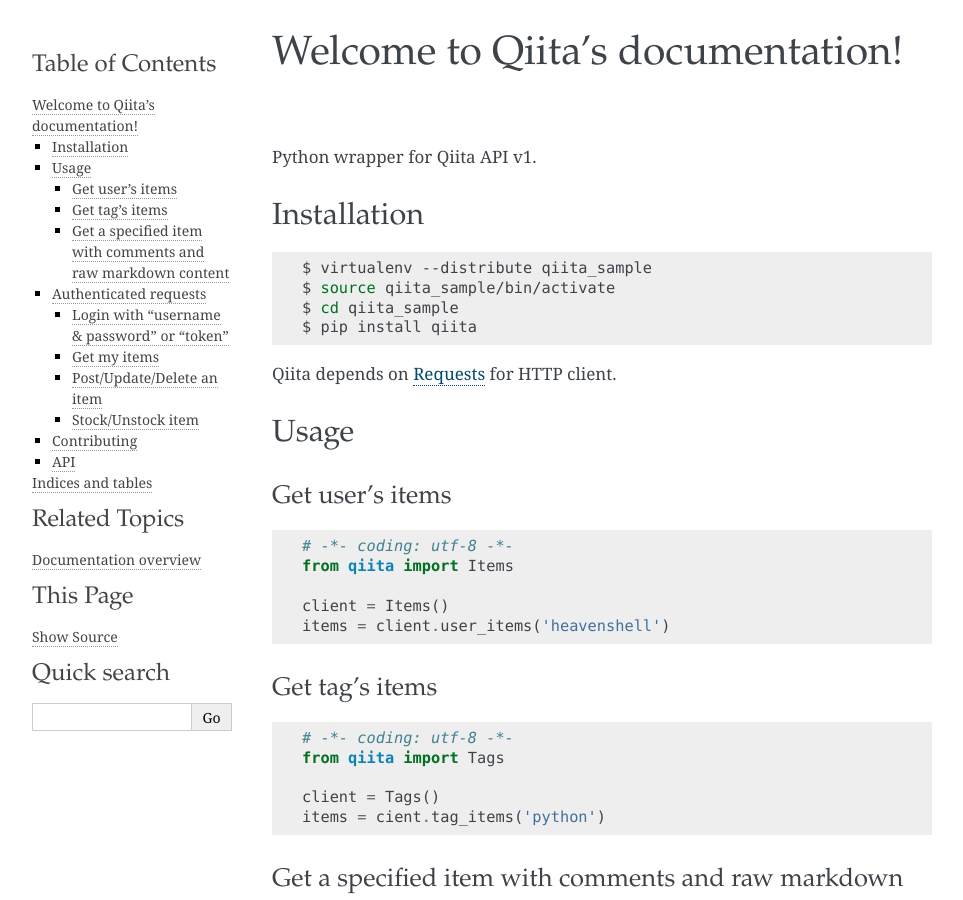
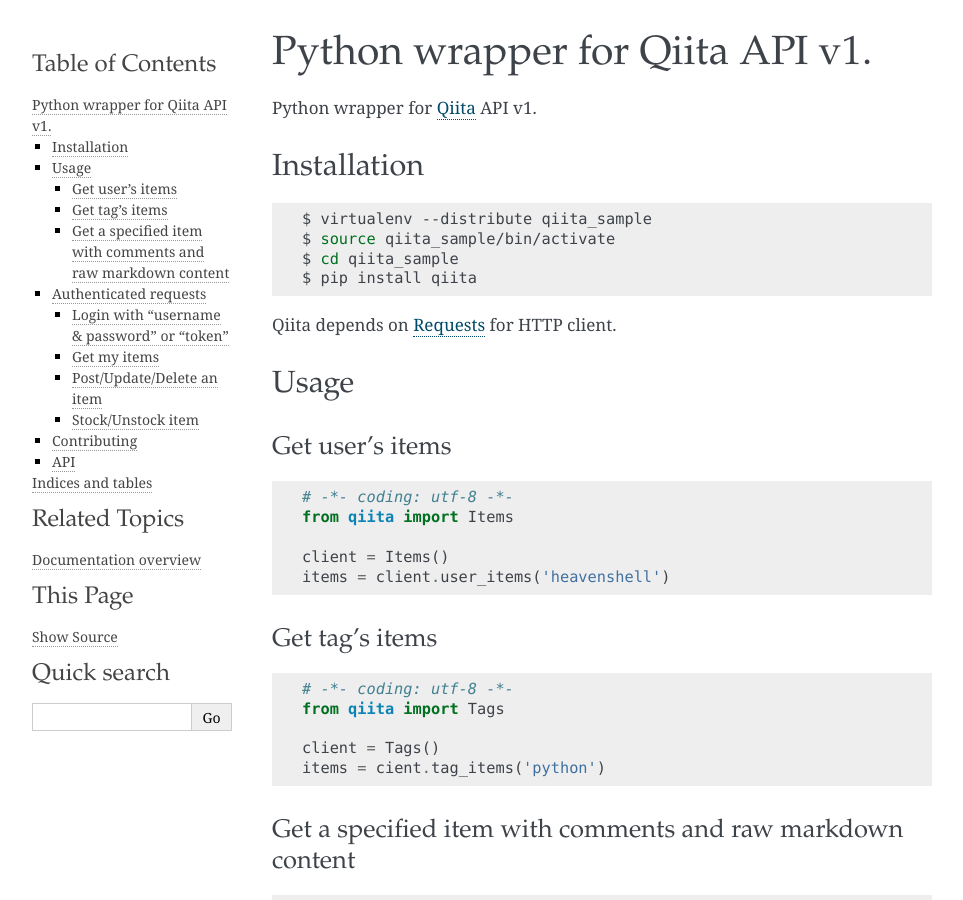
Before and after one commit to heavenshell/py-qiita, a Sphinx documentation site: the page built from docs/index.rst, in a window 1280 px wide and 900 px high. Shown: the whole window, without its empty margins (148-1111 px from the left). Built offline with Sphinx 7.4.7, drawn with Linux system fonts in a browser that asks for light colours.

Commit message:
Change header section.

```diff
--- a/docs/index.rst
+++ b/docs/index.rst
@@ -3,10 +3,10 @@
    You can adapt this file completely to your liking, but it should at least
    contain the root `toctree` directive.
 
-Welcome to Qiita's documentation!
-=================================
+Python wrapper for Qiita API v1.
+================================
 
-Python wrapper for Qiita API v1.
+Python wrapper for `Qiita <http://qiita.com/>`_ API v1.
 
 Installation
 ------------
```
